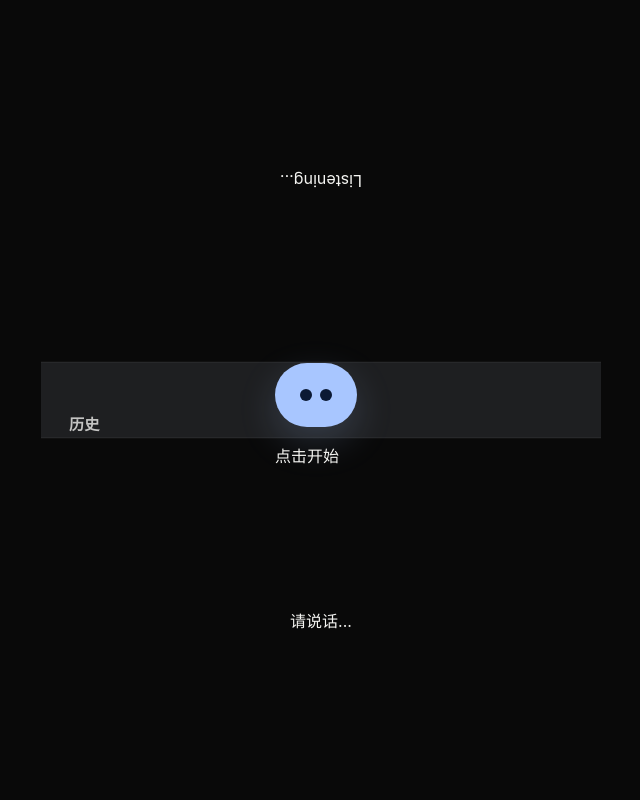
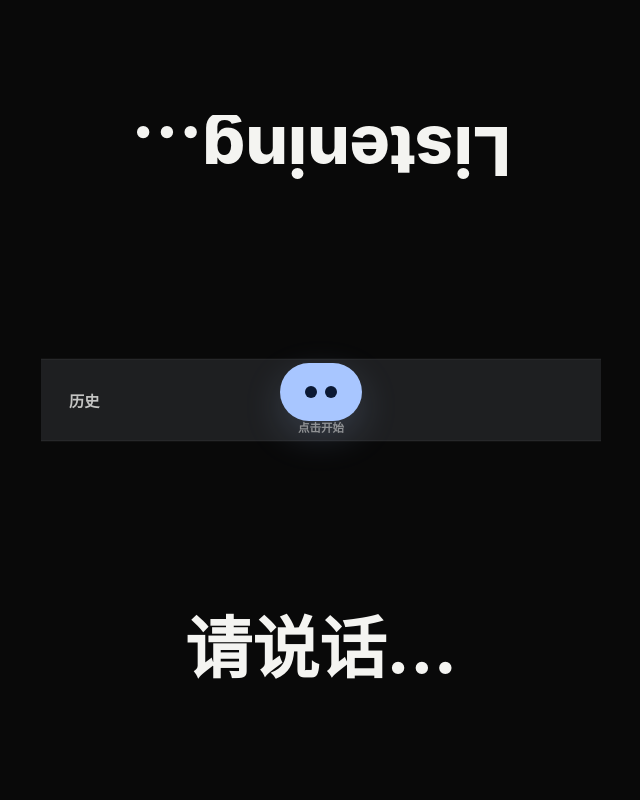
Before and after one commit to yangzongyuan672-maker/face-to-face-ai-translator, a website: page public/index.html in a window 1280 px wide. Shown: the whole page, without its empty margins (319-959 px from the left). Drawn offline with Linux system fonts and the light colour scheme.

Commit message:
Style rolling caption stack

```diff
--- a/public/styles.css
+++ b/public/styles.css
@@ -36,7 +36,7 @@
   height: 100svh;
   margin: 0 auto;
   display: grid;
-  grid-template-rows: minmax(0, 1fr) 76px minmax(0, 1fr);
+  grid-template-rows: minmax(0, 1fr) 82px minmax(0, 1fr);
   background: var(--bg);
 }
 
@@ -57,9 +57,9 @@
 
 .content {
   width: 100%;
-  display: grid;
-  justify-items: center;
-  gap: 18px;
+  height: 100%;
+  display: flex;
+  align-items: center;
   text-align: center;
 }
 
@@ -67,21 +67,36 @@
   transform: rotate(180deg);
 }
 
-.language {
-  margin: 0;
-  color: var(--blue);
-  font-size: 1rem;
-  font-weight: 650;
+.caption-stack {
+  width: 100%;
+  max-height: 100%;
+  display: flex;
+  flex-direction: column;
+  justify-content: flex-end;
+  gap: 18px;
+  overflow: hidden;
 }
 
-.source,
-.translation {
-  width: 100%;
+.caption {
+  display: grid;
+  gap: 8px;
+  opacity: 0.34;
+  transform: scale(0.94);
+  transition: opacity 180ms ease, transform 180ms ease;
+}
+
+.caption.active {
+  opacity: 1;
+  transform: scale(1);
+}
+
+.caption-source,
+.caption-translation {
   margin: 0;
   overflow-wrap: anywhere;
 }
 
-.source {
+.caption-source {
   min-height: 1.5em;
   color: var(--soft);
   font-size: clamp(1.28rem, 5.2vw, 2rem);
@@ -89,7 +104,7 @@
   font-weight: 520;
 }
 
-.translation {
+.caption-translation {
   color: var(--text);
   font-size: clamp(2.15rem, 10vw, 4.2rem);
   line-height: 1.06;
@@ -110,7 +125,7 @@
 
 .listen-button {
   width: 82px;
-  height: 64px;
+  height: 58px;
   justify-self: center;
   display: inline-flex;
   align-items: center;
@@ -120,6 +135,21 @@
   background: var(--blue);
   color: #0b1934;
   box-shadow: 0 14px 38px rgba(168, 198, 255, 0.18);
+}
+
+.control-center {
+  display: grid;
+  justify-items: center;
+  gap: 2px;
+}
+
+.control-center p {
+  min-height: 14px;
+  margin: 0;
+  color: rgba(244, 244, 241, 0.5);
+  font-size: 0.72rem;
+  line-height: 1;
+  font-weight: 650;
 }
 
 .listen-button.listening {
@@ -260,7 +290,7 @@
 
 @media (max-height: 680px) {
   .translator {
-    grid-template-rows: minmax(0, 1fr) 64px minmax(0, 1fr);
+    grid-template-rows: minmax(0, 1fr) 68px minmax(0, 1fr);
   }
 
   .pane {
@@ -268,11 +298,11 @@
   }
 
   .content {
-    gap: 12px;
+    align-items: center;
   }
 
   .listen-button {
     width: 72px;
-    height: 54px;
+    height: 50px;
   }
 }
```
